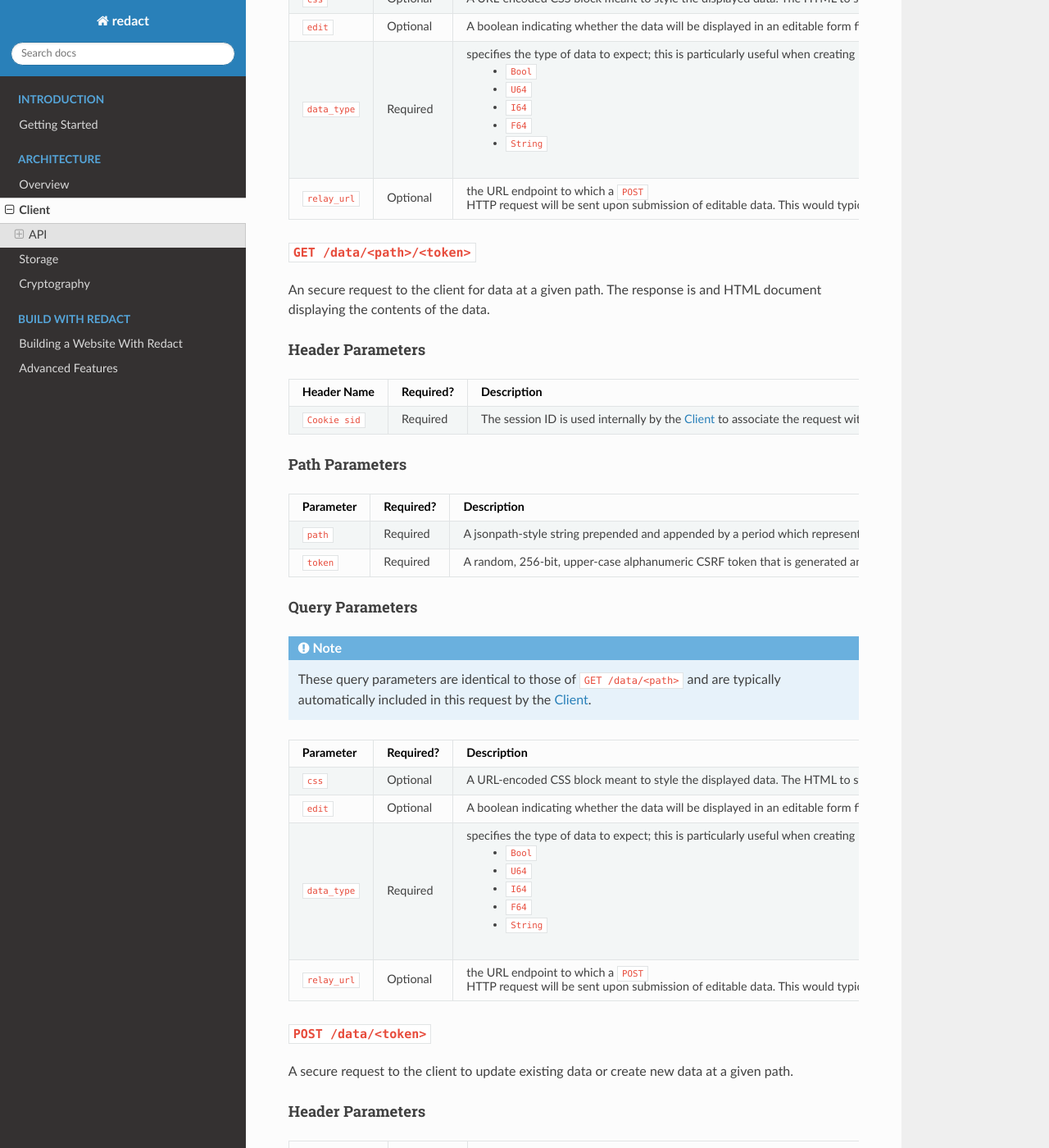
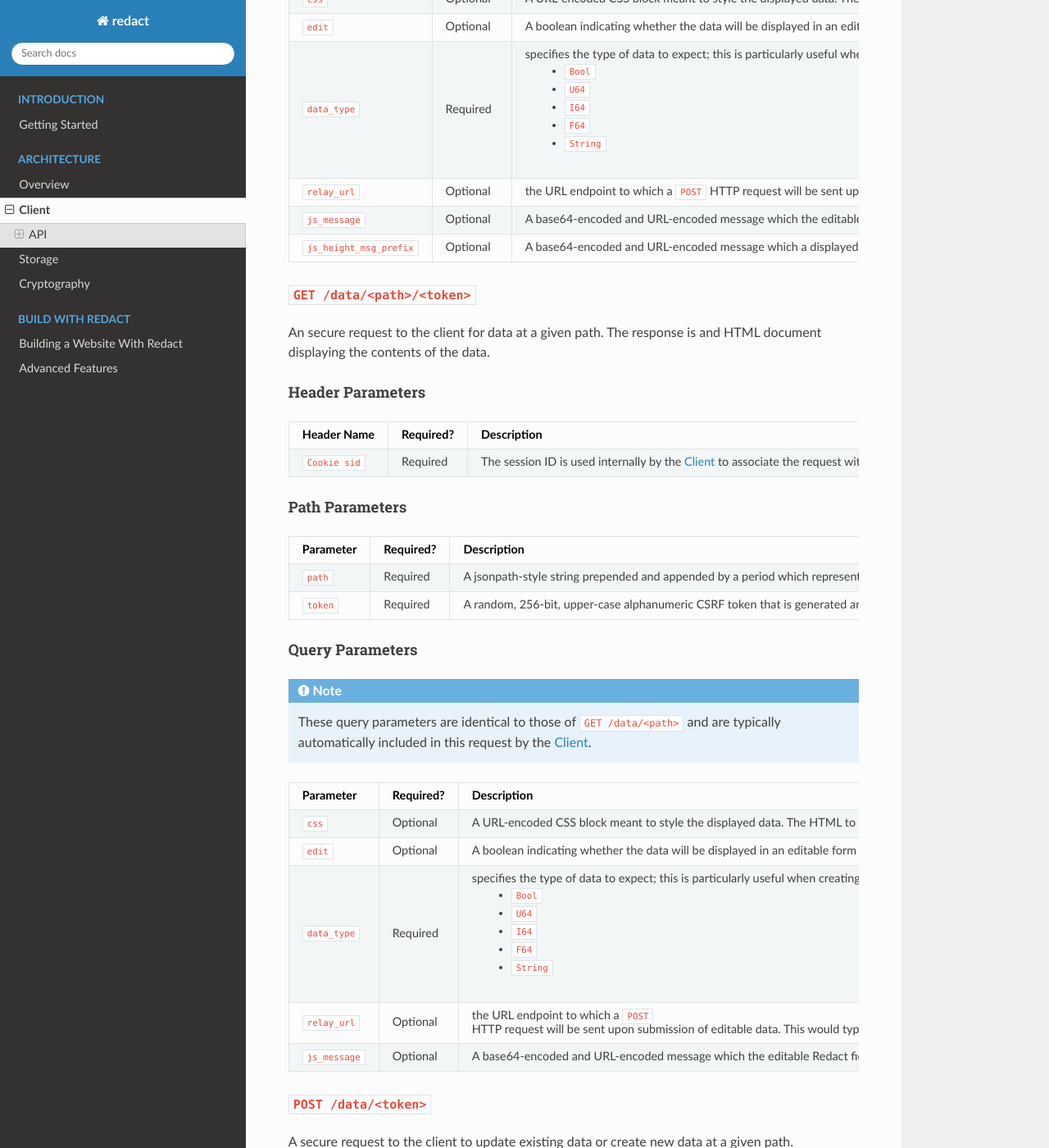
Before and after one commit to pauwels-labs/redact-docs, a Sphinx documentation site: the page built from source/client.rst, in a window 1280 px wide and 1400 px high, scrolled down 801 px. Shown: the whole window at 82% size. Built offline with Sphinx 7.4.7 and the Read the Docs theme 2.0.0, drawn with Linux system fonts in a browser that asks for light colours.

Commit message:
feat update docs with js messaging query params

```diff
--- a/source/basic-website.rst
+++ b/source/basic-website.rst
@@ -122,6 +122,7 @@ In order to support backend server functionality Redact uses "data relays".
 Data relays instruct the :ref:`Client<client>` to securely send information about a data
 entry's Redact path to an arbitrary HTTP server.
 
+.. _JS Messaging:
 
 JS Messaging
 ~~~~~~~~~~~~
--- a/source/client.rst
+++ b/source/client.rst
@@ -78,6 +78,16 @@ Query Parameters
      - the URL endpoint to which a ``POST`` HTTP request will be sent upon submission of editable data. This would typically be a URL controlled by the host of the Redact-enabled website and used for internal bookkeeping.
      -
      - ``https://foo.com/redact/relay``
+   * - ``js_message``
+     - Optional
+     - A base64-encoded and URL-encoded message which the editable Redact field will send to the parent page after data is successfully submitted. Refer to :ref:`JS Messaging` for more details.
+     -
+     - ``Y3JlYXRlZA%3D%3D``
+   * - ``js_height_msg_prefix``
+     - Optional
+     - A base64-encoded and URL-encoded message which a displayed Redact field will prepend to the pixel height of the rendered data, then send to the parent page. This can be used to dynamically adjust the height of a redact iframe on a web page based on the size of the rendered data.
+     -
+     - ``aGVpZ2h0Oi5hYmMuOg%3D%3D``
 
 .. _here: https://github.com/pauwels-labs/redact-client/tree/main/static/secure.handlebars
 
@@ -162,6 +172,11 @@ Query Parameters
      - the URL endpoint to which a ``POST`` HTTP request will be sent upon submission of editable data. This would typically be a URL controlled by the host of the Redact-enabled website and used for internal bookkeeping.
      -
      - ``https://foo.com/redact/relay``
+   * - ``js_message``
+     - Optional
+     - A base64-encoded and URL-encoded message which the editable Redact field will send to the parent page after data is successfully submitted. Refer to :ref:`JS Messaging` for more details.
+     -
+     - ``Y3JlYXRlZA%3D%3D``
 
 .. _here: https://github.com/pauwels-labs/redact-client/tree/main/static/secure.handlebars
 
```
